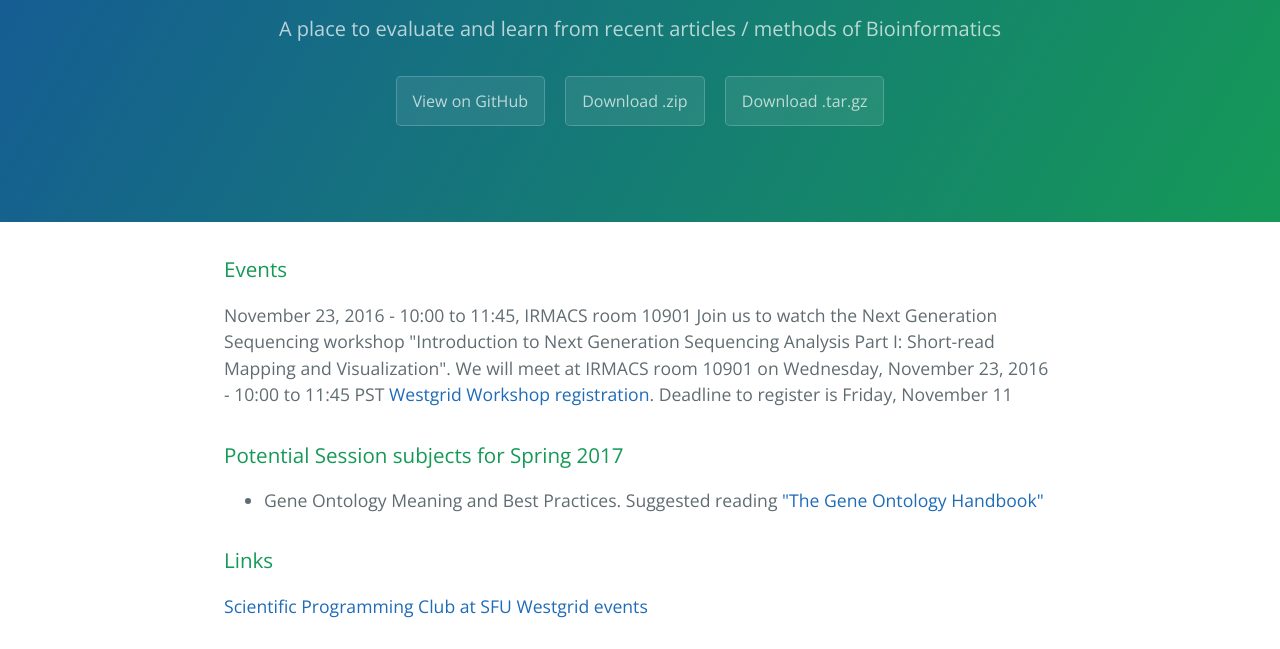
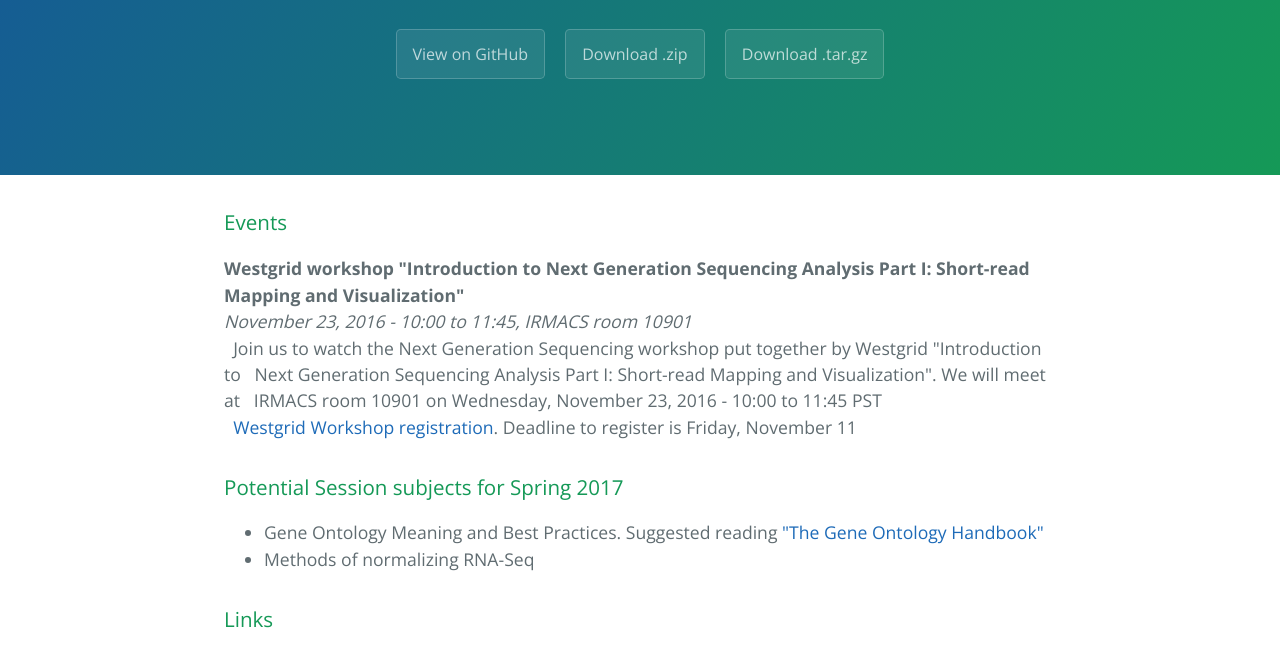
Before and after one commit to BioinformaticsClubSFU/BioinformaticsClubSFU, a plain HTML site: page index.html in a window 1280 px wide. Shown: the part 239-888 px from the top of the page. Drawn offline with nearby package versions, Linux system fonts and the light colour scheme.

Commit message:
Create gh-pages branch via GitHub

```diff
--- a/index.html
+++ b/index.html
@@ -12,7 +12,7 @@
   <body>
     <section class="page-header">
       <h1 class="project-name">Bioinformatics Club at Simon Fraser University</h1>
-      <h2 class="project-tagline">A place to evaluate and learn from recent articles / methods of Bioinformatics</h2>
+      <h2 class="project-tagline"></h2>
       <a href="https://github.com/BioinformaticsClubSFU/BioinformaticsClubSFU" class="btn">View on GitHub</a>
       <a href="https://github.com/BioinformaticsClubSFU/BioinformaticsClubSFU/zipball/master" class="btn">Download .zip</a>
       <a href="https://github.com/BioinformaticsClubSFU/BioinformaticsClubSFU/tarball/master" class="btn">Download .tar.gz</a>
@@ -22,22 +22,24 @@
       <h3>
 <a id="events" class="anchor" href="#events" aria-hidden="true"><span aria-hidden="true" class="octicon octicon-link"></span></a>Events</h3>
 
-<p>November 23, 2016 - 10:00 to 11:45, IRMACS room 10901
-Join us to watch the Next Generation Sequencing workshop "Introduction to Next Generation Sequencing Analysis Part I: Short-read Mapping and Visualization". We will meet at IRMACS room 10901 on Wednesday, November 23, 2016 - 10:00 to 11:45 PST
-<a href="https://www.westgrid.ca/events/introduction_next_generation_sequencing_analysis_part_i_shortread_mapping_and_visualization">Westgrid Workshop registration</a>. Deadline to register is Friday, November 11</p>
+<p><strong>Westgrid workshop "Introduction to Next Generation Sequencing Analysis Part I: Short-read Mapping and Visualization"</strong><br>
+<em>November 23, 2016 - 10:00 to 11:45, IRMACS room 10901</em><br>
+  Join us to watch the Next Generation Sequencing workshop put together by Westgrid "Introduction to   Next Generation Sequencing Analysis Part I: Short-read Mapping and Visualization". We will meet at   IRMACS room 10901 on Wednesday, November 23, 2016 - 10:00 to 11:45 PST<br>
+  <a href="https://www.westgrid.ca/events/introduction_next_generation_sequencing_analysis_part_i_shortread_mapping_and_visualization">Westgrid Workshop registration</a>. Deadline to register is Friday, November 11</p>
 
 <h3>
 <a id="potential-session-subjects-for-spring-2017" class="anchor" href="#potential-session-subjects-for-spring-2017" aria-hidden="true"><span aria-hidden="true" class="octicon octicon-link"></span></a>Potential Session subjects for Spring 2017</h3>
 
 <ul>
-<li>Gene Ontology Meaning and Best Practices. Suggested reading <a href="http://link.springer.com/book/10.1007%2F978-1-4939-3743-1">"The Gene Ontology Handbook"</a>
+<li>Gene Ontology Meaning and Best Practices. Suggested reading <a href="http://link.springer.com/book/10.1007%2F978-1-4939-3743-1">"The Gene Ontology Handbook"</a><br>
 </li>
+<li>Methods of normalizing RNA-Seq</li>
 </ul>
 
 <h3>
 <a id="links" class="anchor" href="#links" aria-hidden="true"><span aria-hidden="true" class="octicon octicon-link"></span></a>Links</h3>
 
-<p><a href="http://sciprog.ca/">Scientific Programming Club at SFU</a>
+<p><a href="http://sciprog.ca/">Scientific Programming Club at SFU</a><br>
 <a href="https://www.westgrid.ca/events/">Westgrid events</a></p>
 
 <h3>
--- a/params.json
+++ b/params.json
@@ -1,6 +1,6 @@
 {
   "name": "Bioinformatics Club at Simon Fraser University",
-  "tagline": "A place to evaluate and learn from recent articles / methods of Bioinformatics",
-  "body": "\r\n### Events\r\nNovember 23, 2016 - 10:00 to 11:45, IRMACS room 10901\r\nJoin us to watch the Next Generation Sequencing workshop \"Introduction to Next Generation Sequencing Analysis Part I: Short-read Mapping and Visualization\". We will meet at IRMACS room 10901 on Wednesday, November 23, 2016 - 10:00 to 11:45 PST\r\n[Westgrid Workshop registration](https://www.westgrid.ca/events/introduction_next_generation_sequencing_analysis_part_i_shortread_mapping_and_visualization). Deadline to register is Friday, November 11\r\n\r\n### Potential Session subjects for Spring 2017\r\n* Gene Ontology Meaning and Best Practices. Suggested reading [\"The Gene Ontology Handbook\"](http://link.springer.com/book/10.1007%2F978-1-4939-3743-1)\r\n\r\n### Links\r\n[Scientific Programming Club at SFU](http://sciprog.ca/) \r\n[Westgrid events](https://www.westgrid.ca/events/)\r\n\r\n### Contact us\r\nBioinformatics-Club-SFU@googlegroups.com\r\n",
+  "tagline": "",
+  "body": "\r\n### Events  \r\n\r\n**Westgrid workshop \"Introduction to Next Generation Sequencing Analysis Part I: Short-read Mapping and Visualization\"**  \r\n*November 23, 2016 - 10:00 to 11:45, IRMACS room 10901*  \r\n&nbsp;&nbsp;Join us to watch the Next Generation Sequencing workshop put together by Westgrid \"Introduction to &nbsp;&nbsp;Next Generation Sequencing Analysis Part I: Short-read Mapping and Visualization\". We will meet at &nbsp;&nbsp;IRMACS room 10901 on Wednesday, November 23, 2016 - 10:00 to 11:45 PST  \r\n&nbsp;&nbsp;[Westgrid Workshop registration](https://www.westgrid.ca/events/introduction_next_generation_sequencing_analysis_part_i_shortread_mapping_and_visualization). Deadline to register is Friday, November 11\r\n\r\n### Potential Session subjects for Spring 2017\r\n* Gene Ontology Meaning and Best Practices. Suggested reading [\"The Gene Ontology Handbook\"](http://link.springer.com/book/10.1007%2F978-1-4939-3743-1)  \r\n* Methods of normalizing RNA-Seq\r\n\r\n### Links\r\n[Scientific Programming Club at SFU](http://sciprog.ca/)   \r\n[Westgrid events](https://www.westgrid.ca/events/)\r\n\r\n### Contact us\r\nBioinformatics-Club-SFU@googlegroups.com\r\n",
   "note": "Don't delete this file! It's used internally to help with page regeneration."
 }
```
